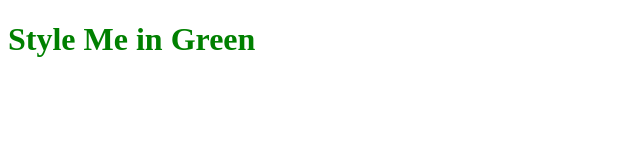
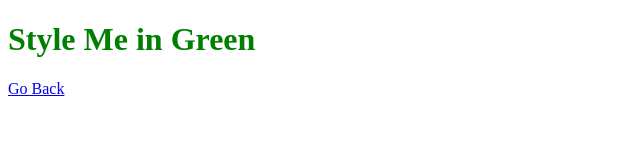
Before and after one commit to CubelliJ/WebDevelopmentBootcamp, a plain HTML site: page 5.1 Adding CSS/external.html in a window 1280 px wide. Shown: the full height of the page, 0-640 px from the left. Drawn offline with Linux system fonts and the light colour scheme.

Commit message:
Small changes

```diff
--- a/5.1 Adding CSS/external.html
+++ b/5.1 Adding CSS/external.html
@@ -7,5 +7,7 @@
 </head>
 <body>
   <h1>Style Me in Green</h1>
+
+  <a href="./index.html">Go Back</a>
 </body>
 </html>
```
Also changed, not shown: 5.1 Adding CSS/inline.html (+3 -0 lines), 5.1 Adding CSS/internal.html (+1 -0 lines).
